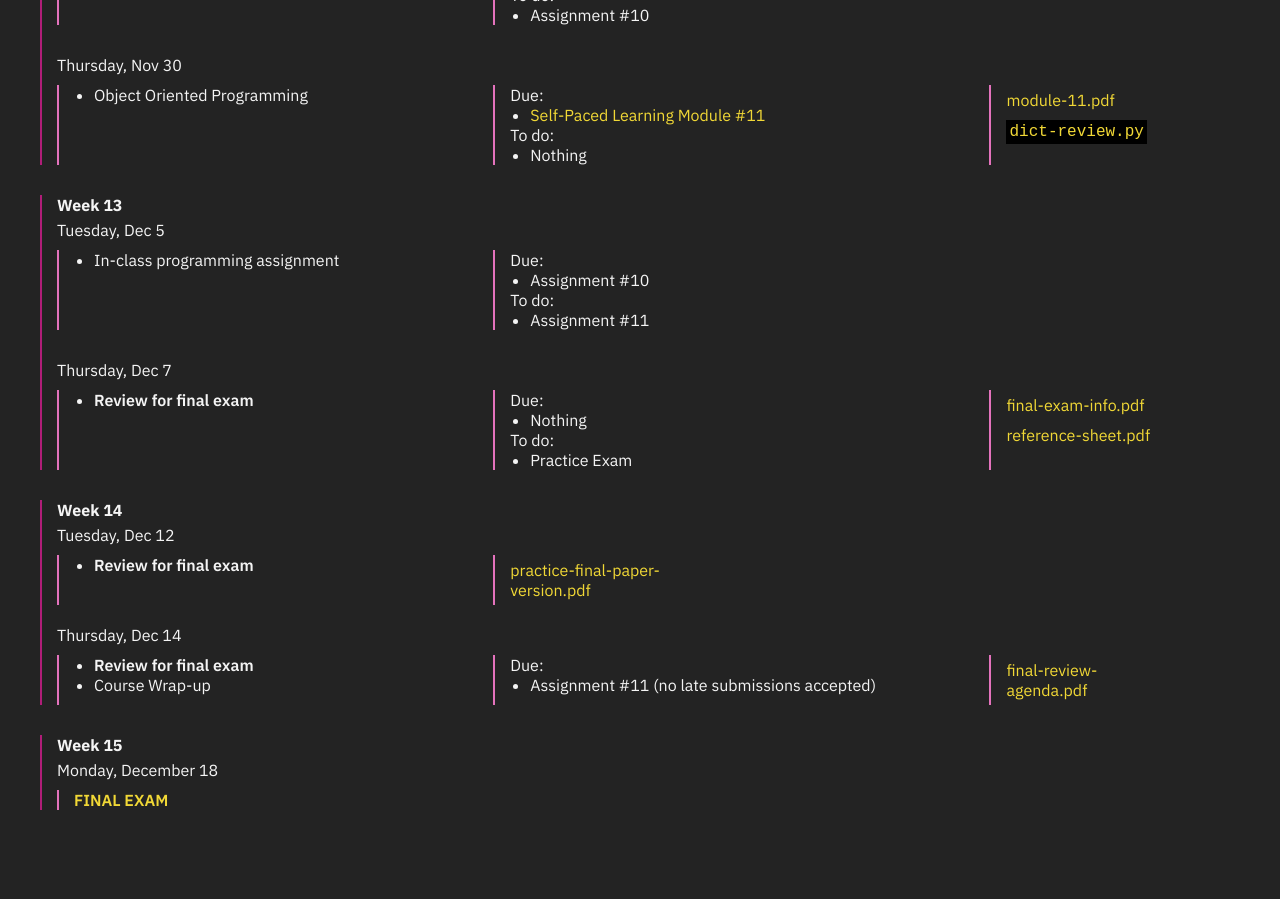
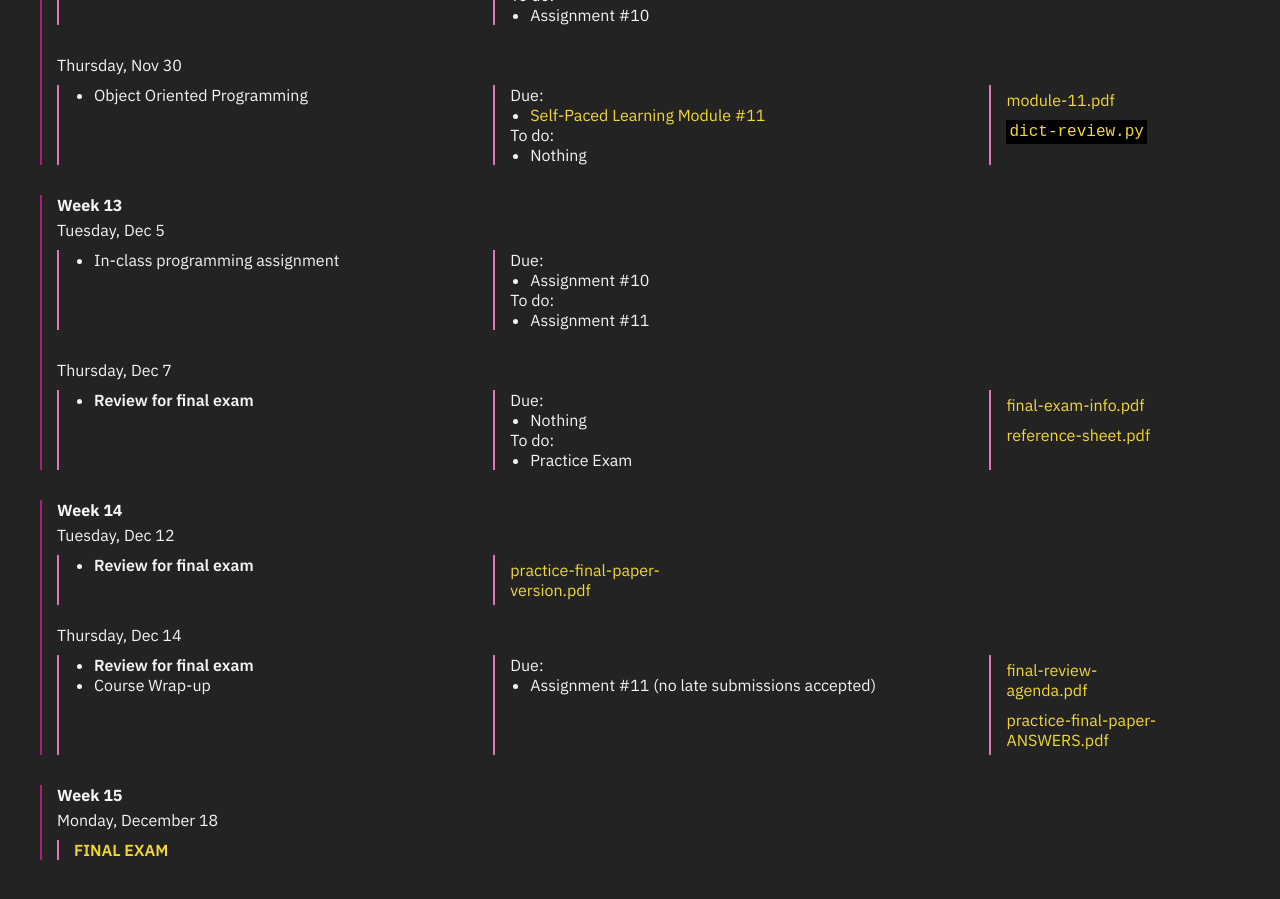
Before and after one commit to emilydidthis/CSCI-UA.002-Fall23, a Jekyll site: the page built from schedule.md, in a window 1280 px wide and 900 px high, scrolled down 4358 px. Built offline with Jekyll 4.4.1, drawn with Linux system fonts in a browser that asks for light colours; before the commit the page ends 5208 px from its top, so only the background shows below that.

Commit message:
mock final answers

```diff
--- a/schedule.md
+++ b/schedule.md
@@ -800,6 +800,7 @@ Due:
 
 ### Materials
 <a href="{{ site.url }}{{ site.baseurl }}/assets/slides/final-review.pdf">final-review-agenda.pdf</a>
+<a href="{{ site.url }}{{ site.baseurl }}/assets/slides/mock-final-answers.pdf">practice-final-paper-ANSWERS.pdf</a>
 </div>
 
 </div>
```
Also changed, not shown: 1 other file.
